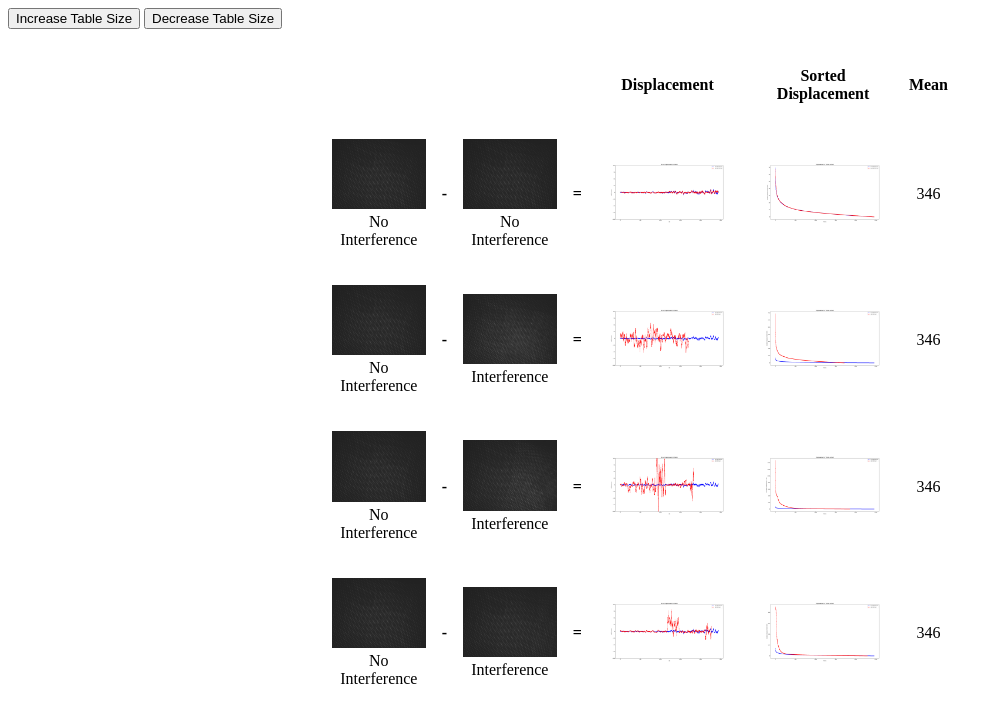
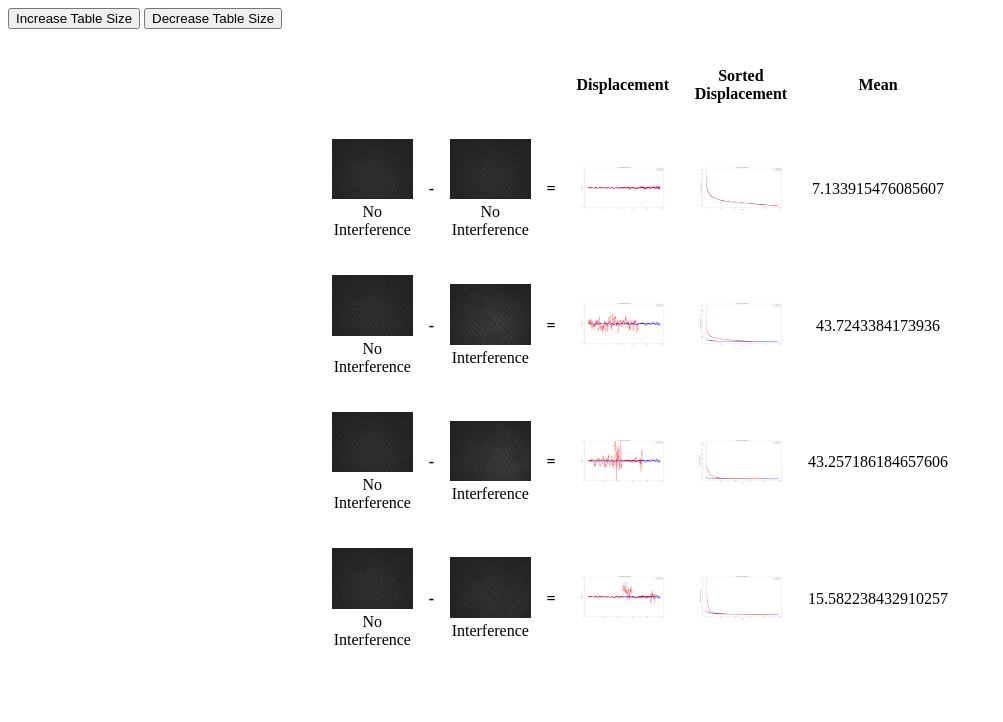
Before and after one commit to hostlive1/Interference, a plain HTML site: page index.html in a window 1280 px wide. Shown: the whole page, without its empty margins (0-1003 px from the left). Drawn offline with Linux system fonts and the light colour scheme.

Commit message:
Add files via upload

```diff
--- a/index.html
+++ b/index.html
@@ -78,7 +78,7 @@
             <td><b>=</b></td>
             <td><img src="experiment_3/No_interference/point_disp_both/0011_iltim.png" onclick="openModal('experiment_3/No_interference/point_disp_both/0011_iltim.png')" /></td>
             <td><img src="experiment_3/No_interference/sorted_curve/0011_iltim.png" onclick="openModal('experiment_3/No_interference/sorted_curve/0011_iltim.png')" /></td>
-            <td>346</td>
+            <td>7.133915476085607</td>
         </tr>
         <tr>
             <td><img src="experiment_3/No_interference/0000_iltim.png" onclick="openModal('experiment_3/No_interference/0000_iltim.png')" />No Interference</td>
@@ -87,7 +87,7 @@
             <td><b>=</b></td>
             <td><img src="experiment_3/Scenario1/Interference/point_disp_both/0011_iltim.png" onclick="openModal('experiment_3/Scenario1/Interference/point_disp_both/0011_iltim.png')" /></td>
             <td><img src="experiment_3/Scenario1/Interference/sorted_curve/0011_iltim.png" onclick="openModal('experiment_3/Scenario1/Interference/sorted_curve/0011_iltim.png')" /></td>
-            <td>346</td>
+            <td>43.7243384173936</td>
         </tr>
         <tr>
             <td><img src="experiment_3/No_interference/0000_iltim.png" onclick="openModal('experiment_3/No_interference/0000_iltim.png')" />No Interference</td>
@@ -96,7 +96,8 @@
             <td><b>=</b></td>
             <td><img src="experiment_3/Scenario2/Interference/point_disp_both/0013_iltim.png" onclick="openModal('experiment_3/Scenario2/Interference/point_disp_both/0013_iltim.png')" /></td>
             <td><img src="experiment_3/Scenario2/Interference/sorted_curve/0013_iltim.png" onclick="openModal('experiment_3/Scenario2/Interference/sorted_curve/0013_iltim.png')" /></td>
-            <td>346</td>
+            <td>43.257186184657606
+            </td>
         </tr>
         <tr>
             <td><img src="experiment_3/No_interference/0000_iltim.png" onclick="openModal('experiment_3/No_interference/0000_iltim.png')" />No Interference</td>
@@ -105,7 +106,7 @@
             <td><b>=</b></td>
             <td><img src="experiment_3/Scenario3/Interference/point_disp_both/0011_iltim.png" onclick="openModal('experiment_3/Scenario3/Interference/point_disp_both/0011_iltim.png')" /></td>
             <td><img src="experiment_3/Scenario3/Interference/sorted_curve/0011_iltim.png" onclick="openModal('experiment_3/Scenario3/Interference/sorted_curve/0011_iltim.png')" /></td>
-            <td>346</td>
+            <td>15.582238432910257</td>
         </tr>
         <tr>
             <!-- Add more rows as needed -->
```
